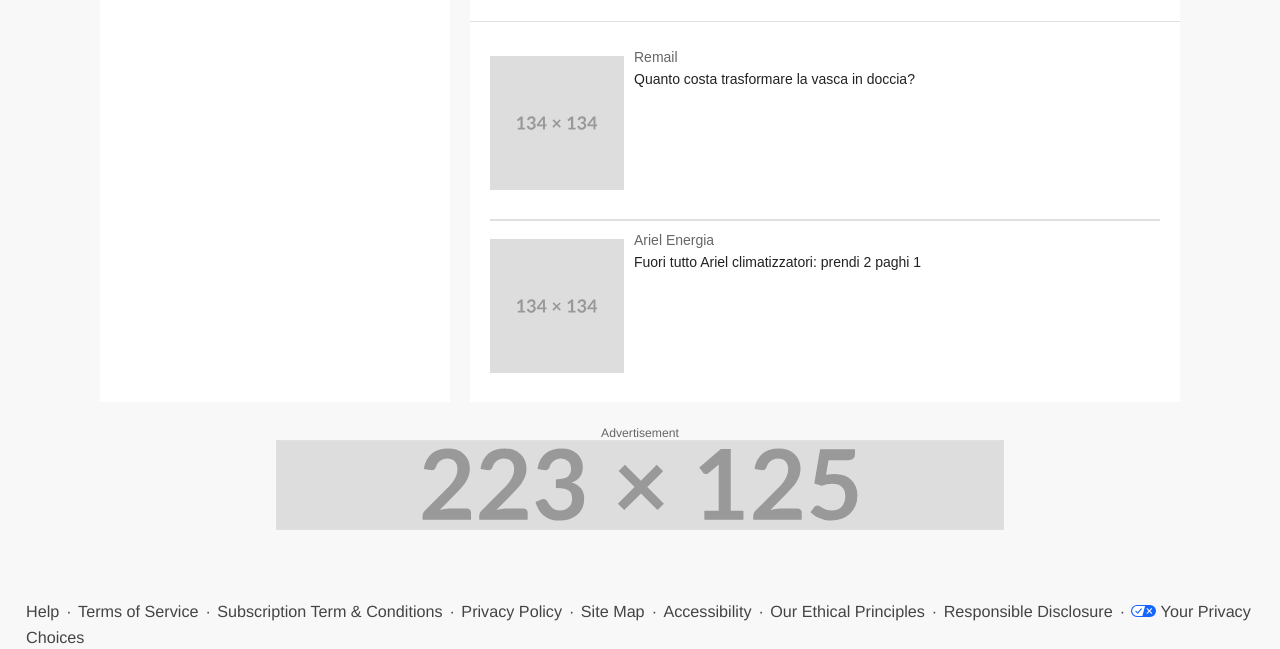
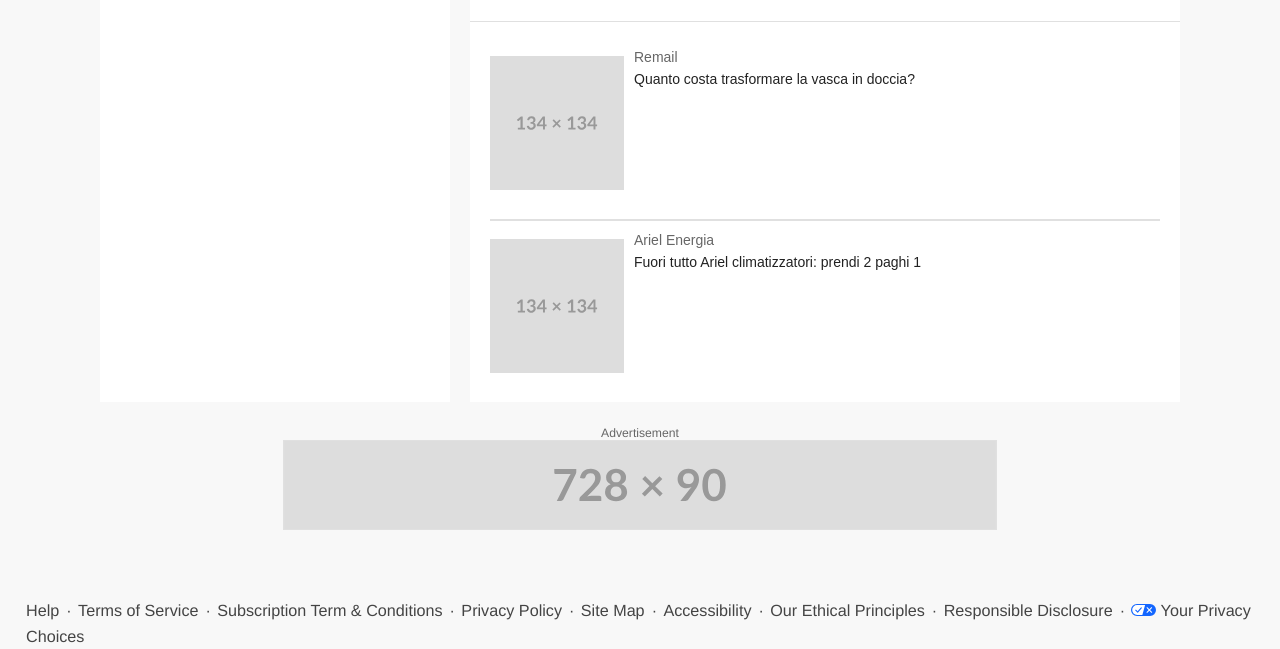
Before and after one commit to Cinotti02/progetto-front_end-USATODAY, a website: page index.html in a window 1280 px wide. Shown: the part 9459-10108 px from the top of the page. Drawn offline with Linux system fonts and the light colour scheme.

Commit message:
updated advertisement image size and styling in footer

```diff
--- a/index.html
+++ b/index.html
@@ -1754,7 +1754,7 @@
 <footer class="footer" role="contentinfo" aria-label="Website footer">
     <div class="footer-adv" aria-label="Advertisement section">
         <p>Advertisement</p>
-        <a href="#" aria-label="Advertisement image link"><img src="img/223x125.svg" alt="ad"/></a>
+        <a href="#" aria-label="Advertisement image link"><img src="img/728x90.svg" alt="ad"/></a>
     </div>
     <div class="footer-container">
         <div class="footer-links" role="navigation" aria-label="Footer navigation links">
--- a/styles.css
+++ b/styles.css
@@ -1937,8 +1937,10 @@ Footer {
     }
 
     .footer-adv img {
-        width: 728px;
-        height: 90px;
+        display: flex;
+        width: 100%;
+        max-width: 728px;
+        max-height: 90px;
         border: 1px solid #e0e0e0;
         justify-content: start;
         object-fit: cover;
```
